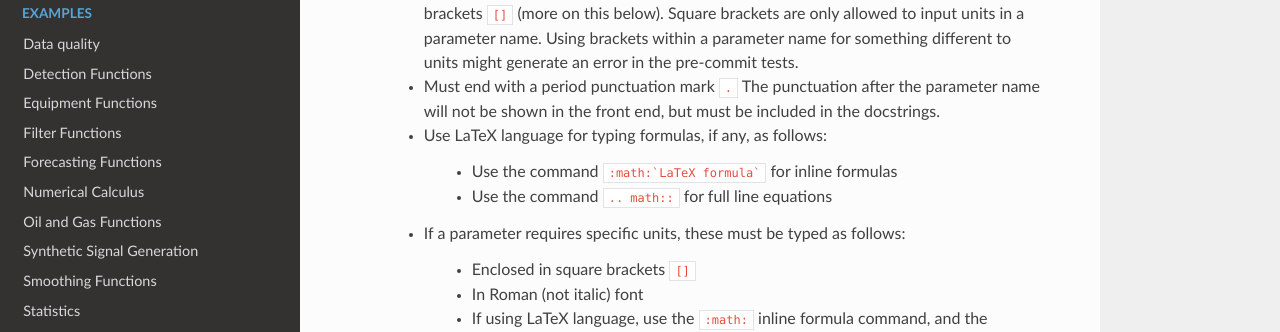
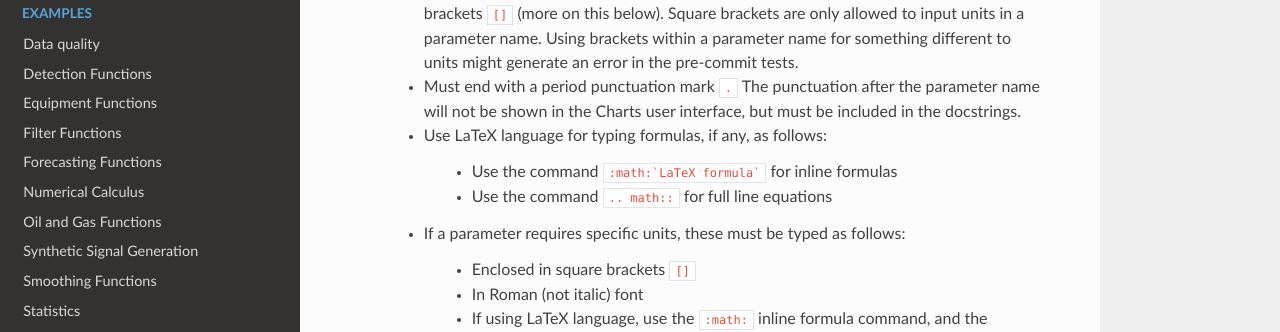
Before and after one commit to cognitedata/indsl, a Sphinx documentation site: the page built from docs-source/source/contribute.rst, in a window 1280 px wide and 900 px high, scrolled down 5240 px. Shown: the part 181-513 px from the top of the window. Built offline with Sphinx 7.4.7 and the Read the Docs theme 2.0.0, drawn with Linux system fonts in a browser that asks for light colours; pages that are not in the unit, such as notebooks, are missing from menus.

Commit message:
edit docs

````diff
--- a/docs-source/source/contribute.rst
+++ b/docs-source/source/contribute.rst
@@ -249,7 +249,7 @@ and properly displayed on the user interface and included in the technical docum
       (more on this below). Square brackets are only allowed to input units in a parameter name. Using brackets within
       a parameter name for something different to units might generate an error in the pre-commit tests.
     * Must end with a period punctuation mark ``.`` The punctuation after the parameter name will not be
-      shown in the front end, but must be included in the docstrings.
+      shown in the Charts user interface, but must be included in the docstrings.
     * Use LaTeX language for typing formulas, if any, as follows:
 
         * Use the command ``:math:`LaTeX formula``` for inline formulas
````
